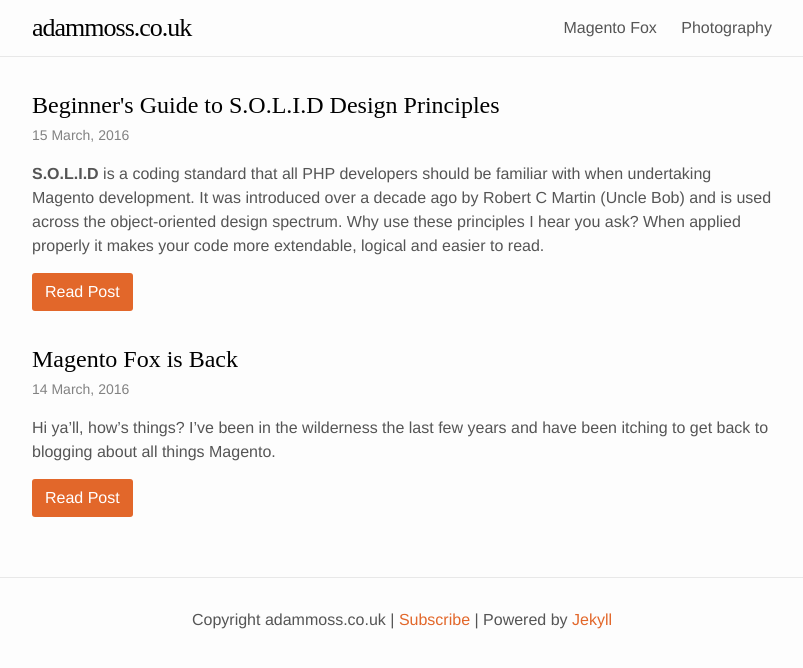
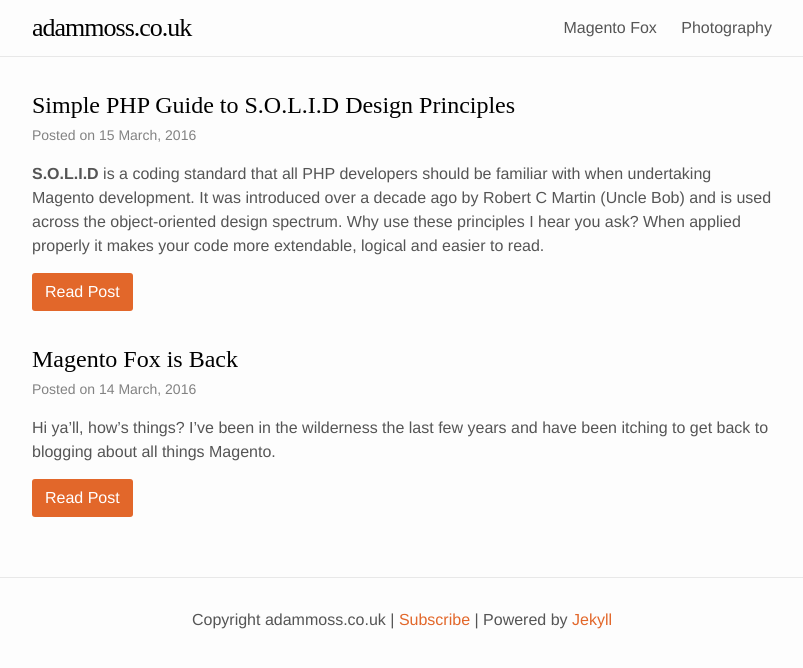
Before and after one commit to adampmoss/adampmoss.github.io, a Jekyll site: the page built from index.html, in a window 1280 px wide. Shown: the top 668 px of the page, without its empty margins (238-1041 px from the left). Built offline with Jekyll 4.4.1, drawn with Linux system fonts in a browser that asks for light colours; some web fonts are replaced.

Commit message:
fixed typos

```diff
--- a/_posts/2016-03-15-solid-design-principle.markdown
+++ b/_posts/2016-03-15-solid-design-principle.markdown
@@ -1,7 +1,7 @@
 ---
 layout: post
-title:  "Beginner's Guide to S.O.L.I.D Design Principles"
-permalink: "/magentofox/beginners-guide-to-solid-design-principles/"
+title:  "Simple PHP Guide to S.O.L.I.D Design Principles"
+permalink: "/magentofox/simple-php-guide-to-solid-design-principles/"
 date:   2016-03-15 10:00:00 +0000
 categories: magento
 author: Adam Moss
--- a/index.html
+++ b/index.html
@@ -3,15 +3,13 @@
 ---
 
 <div class="home">
-
   <ul class="post-list">
     {% for post in site.posts %}
       <li>
-
         <h2 class="post-list-heading">
           <a class="post-link" href="{{ post.url | prepend: site.baseurl }}">{{ post.title }}</a>
         </h2>
-        <span class="post-meta">{{ post.date | date: "%-d %B, %Y" }}</span>
+        <span class="post-meta">Posted on {{ post.date | date: "%-d %B, %Y" }}</span>
       <p class="article__excerpt">{{ post.excerpt }}</p>
       <a href="{{ post.url | prepend: site.baseurl }}" class="button">Read Post</a>
       </li>
--- a/magentofox/index.html
+++ b/magentofox/index.html
@@ -15,7 +15,7 @@
         <h2 class="post-list-heading">
           <a class="post-link" href="{{ post.url | prepend: site.baseurl }}">{{ post.title }}</a>
         </h2>
-        <span class="post-meta">{{ post.date | date: "%-d %B, %Y" }}</span>
+        <span class="post-meta">Posted on {{ post.date | date: "%-d %B, %Y" }}</span>
       <p class="article__excerpt">{{ post.excerpt }}</p>
       <a href="{{ post.url | prepend: site.baseurl }}" class="button">Read Post</a>
       </li>
```
Also changed, not shown: other parts of _posts/2016-03-15-solid-design-principle.markdown (+1 -1 lines).
